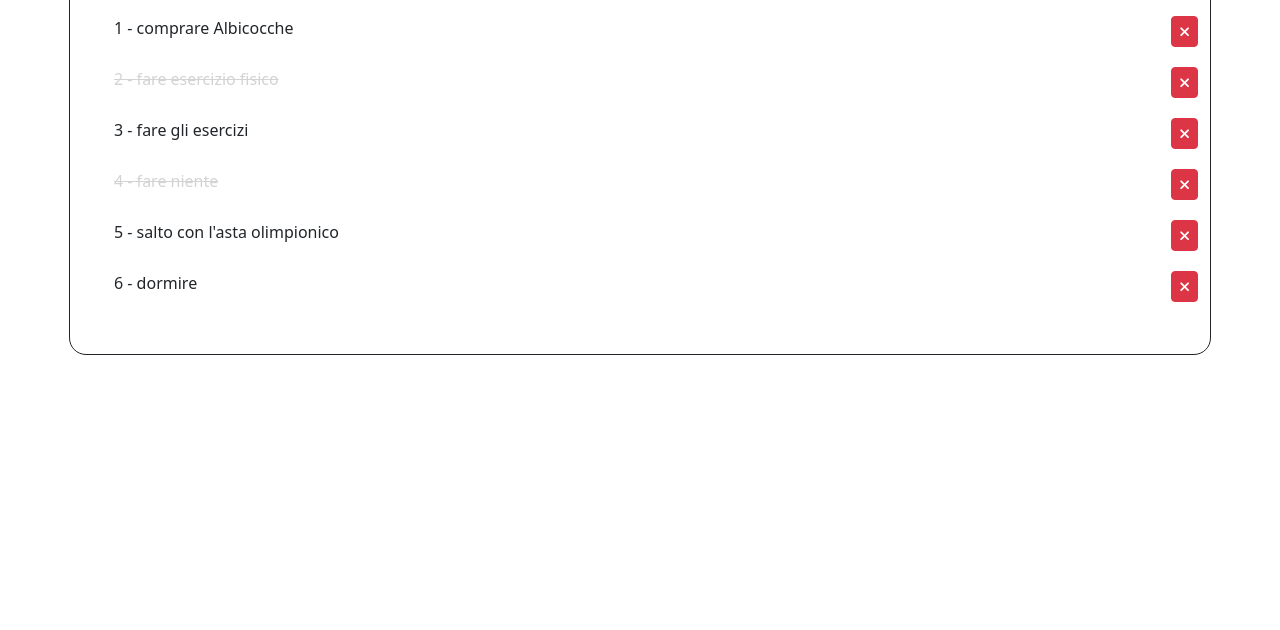
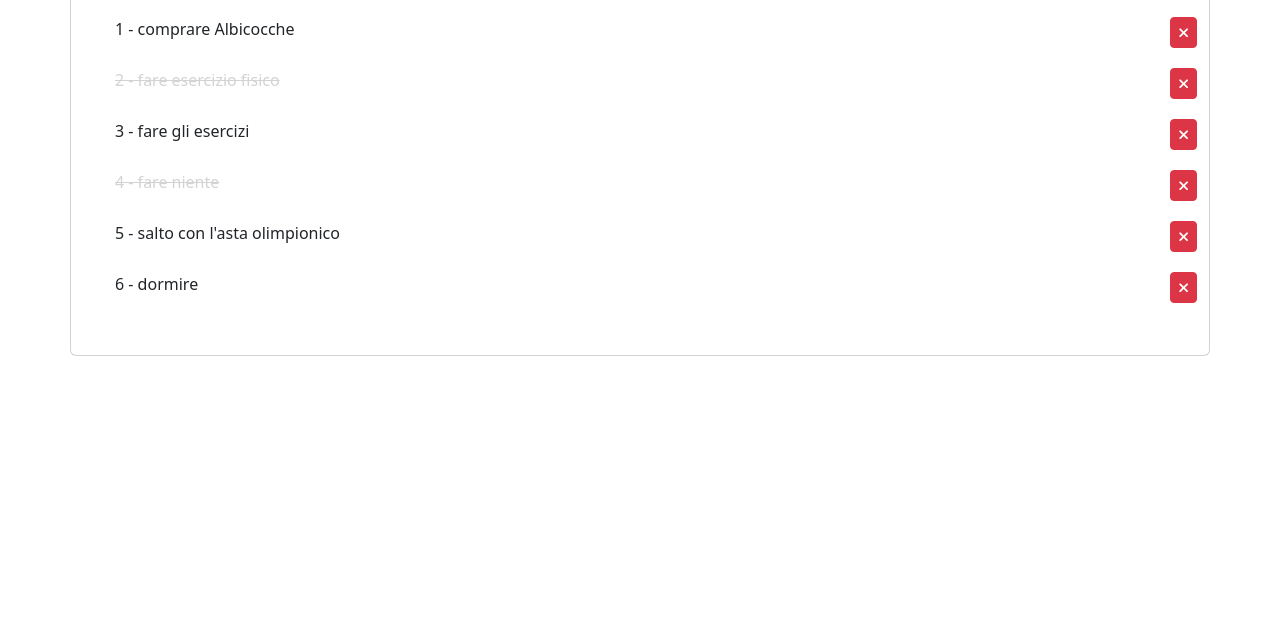
Before and after one commit to leo5295/vue-todolist, a plain HTML site: page index.html in a window 1280 px wide. Shown: the part 170-800 px from the top of the page. Drawn offline with nearby package versions, Linux system fonts and the light colour scheme.

Commit message:
bgc done

```diff
--- a/css/style.css
+++ b/css/style.css
@@ -7,8 +7,6 @@
 
 .container{
     margin: 40px;
-    outline: 1px solid;
-    border-radius: 1rem;
     padding: 2rem;
 }
 
--- a/index.html
+++ b/index.html
@@ -11,7 +11,7 @@
 </head>
 <body>
     <div id="app">
-        <div class="container">
+        <div class="container card">
             <div class="row">
                 <div class="col">
                     <h1>List</h1>
```
